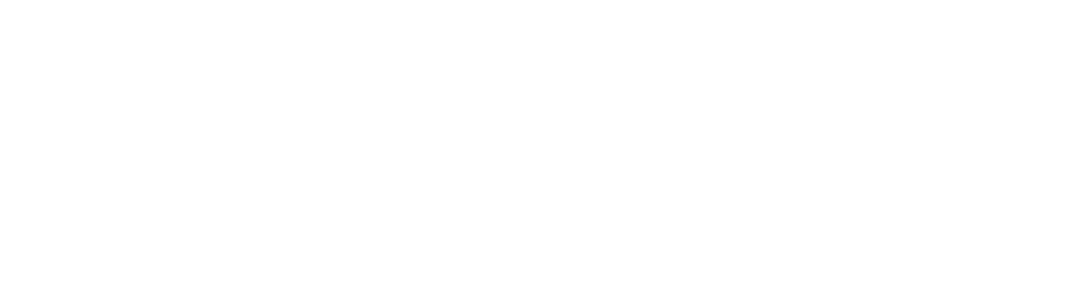
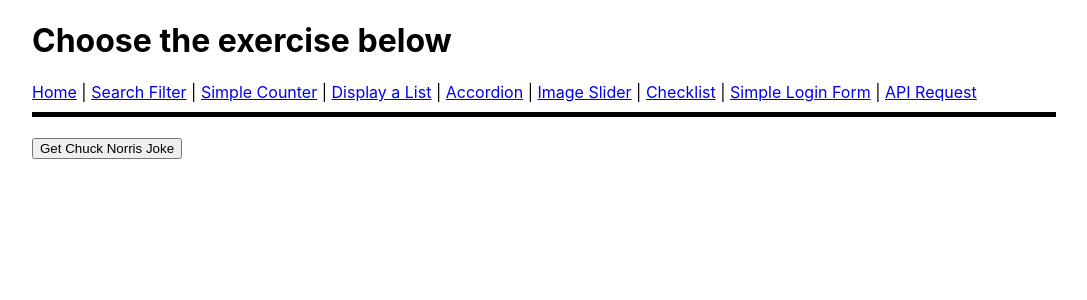
Before and after one commit to IsraelDeorce/practice-react, a React (Create React App) app: page /api-request in a window 1280 px wide. Before the commit this address had no page. Shown: the top 300 px of the page, without its empty margins (96-1183 px from the left). Built offline with nearby package versions, Linux system fonts and the light colour scheme; no server answers.

Commit message:
✨Finished APIRequest exercise

```diff
--- a/package.json
+++ b/package.json
@@ -10,6 +10,7 @@
     "@types/node": "^16.11.47",
     "@types/react": "^18.0.15",
     "@types/react-dom": "^18.0.6",
+    "axios": "^0.27.2",
     "react": "^18.2.0",
     "react-dom": "^18.2.0",
     "react-icons": "^4.4.0",
--- a/src/App.tsx
+++ b/src/App.tsx
@@ -8,6 +8,7 @@
 import ImageSlider from "./pages/ImageSlider/ImageSlider";
 import Checklist from "./pages/Checklist/Checklist";
 import SimpleLoginForm from "./pages/SimpleLoginForm/SimpleLoginForm";
+import APIRequest from "./pages/APIRequest/APIResquest";
 
 function App() {
   return (
@@ -22,6 +23,7 @@
           <Route path="image-slider" element={<ImageSlider />} />
           <Route path="Checklist" element={<Checklist />} />
           <Route path="simple-login-form" element={<SimpleLoginForm />} />
+          <Route path="api-request" element={<APIRequest />} />
         </Route>
       </Routes>
     </Router>
--- a/src/components/Main/Main.tsx
+++ b/src/components/Main/Main.tsx
@@ -12,7 +12,8 @@
         <Link to="accordion">Accordion</Link> |{" "}
         <Link to="image-slider">Image Slider</Link> |{" "}
         <Link to="Checklist">Checklist</Link> |{" "}
-        <Link to="simple-login-form">Simple Login Form</Link>
+        <Link to="simple-login-form">Simple Login Form</Link> |{" "}
+        <Link to="api-request">API Request</Link>
       </nav>
       <div>
         <Outlet />
--- /dev/null
+++ b/src/pages/APIRequest/APIResquest.js
@@ -0,0 +1,69 @@
+/*
+8. Print data from REST API
+React code to collect data from rest API using fetch() in JavaScript combined with useEffect() to load the content on page render.
+
+The following are the steps to print data from REST API in React JS:
+
+1.Create React state to store the API response.
+2.Declare State to Component JSX code to display the API response.
+3.JS function where API call is through axios.get() or fetch().
+4.Add callback function to update the React state with API response.
+5.Add HTML button with JS function with onChange attribute.
+*/
+
+// {
+//   "categories": [],
+//   "created_at": "2020-01-05 13:42:29.569033",
+//   "icon_url": "https://assets.chucknorris.host/img/avatar/chuck-norris.png",
+//   "id": "GBR0v5oRTRamdghZFUi50g",
+//   "updated_at": "2020-01-05 13:42:29.569033",
+//   "url": "https://api.chucknorris.io/jokes/GBR0v5oRTRamdghZFUi50g",
+//   "value": "Chuck Norris killed the submitter of joke #1868 while the submitter was writing it because of what the joke said."
+// }
+
+import axios from 'axios';
+import { useEffect, useState } from 'react';
+
+// https://api.chucknorris.io/
+function APIRequest() {
+  const [response, setResponse] = useState({})
+  const [isLoading, setIsloading] = useState(false)
+
+  useEffect(() => {
+    getJoke()
+  }, [])
+
+  // useEffect(() => {
+  //   async function fetchMyAPI() {
+  //     let response = await fetch('api/data')
+  //     response = await response.json()
+  //     dataSet(response)
+  //   }
+
+  //   fetchMyAPI()
+  // }, [])
+
+  const getJoke = async () => {
+    setIsloading(true);
+    try {
+      const joke = await axios.get('https://api.chucknorris.io/jokes/random');
+      console.log(joke.data);
+      setResponse(joke.data);
+    } catch (error) {
+      console.error(error);
+    } finally {
+      setIsloading(false);
+    }
+  }
+
+
+
+  return (
+    <div>
+      <h3>{response.value}</h3>
+      <button type="button" onClick={getJoke} disabled={isLoading}>Get Chuck Norris Joke</button>
+    </div>
+  );
+}
+
+export default APIRequest;
```
Also changed, not shown: 1 other file (tests, documents, lock files or other folders).
